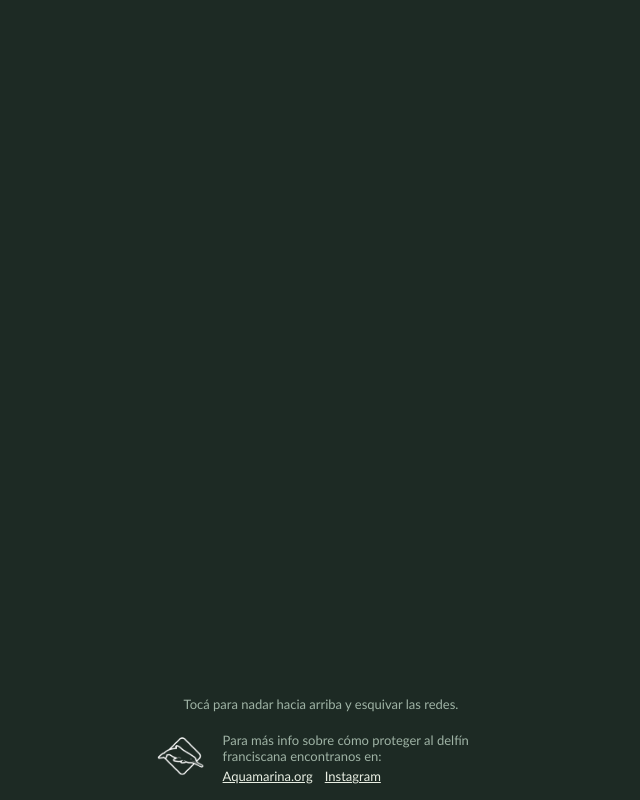
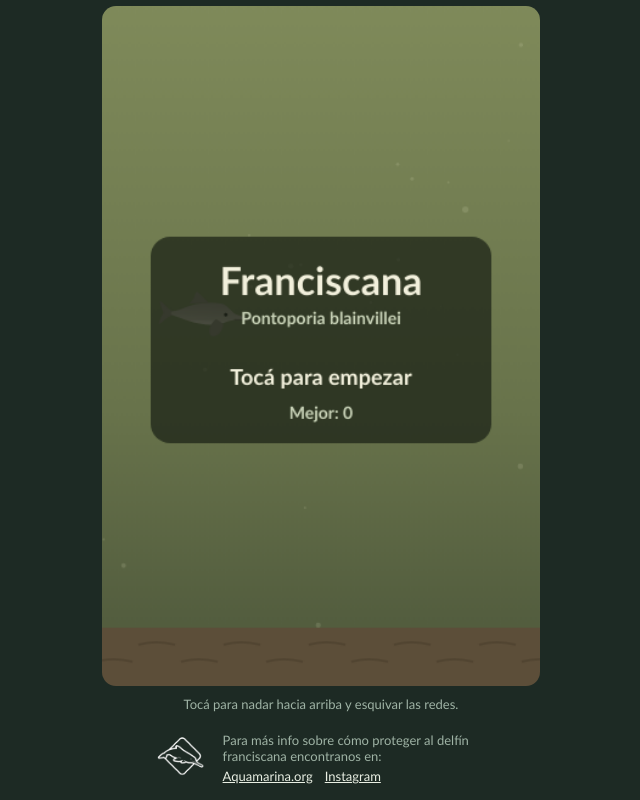
Before and after one commit to Tambu404/Francis, a plain HTML site: page index.html in a window 1280 px wide. Shown: the whole page, without its empty margins (319-959 px from the left). Drawn offline with Linux system fonts and the light colour scheme.

Commit message:
Update index.html

```diff
--- a/index.html
+++ b/index.html
@@ -10,7 +10,7 @@
 html,body{height:100%;margin:0}
 body{background:var(--bg);color:var(--ink);font-family:"Trebuchet MS","Segoe UI",system-ui,sans-serif;display:flex;flex-direction:column;align-items:center;justify-content:center;gap:10px;touch-action:manipulation;user-select:none;-webkit-user-select:none;-webkit-tap-highlight-color:transparent;-webkit-touch-callout:none}
 #wrap{position:relative;height:min(calc(100% - 120px),calc(100vw*1.5556));aspect-ratio:9/14;max-height:100%}
-canvas{width:100%;height:100%;display:block;border-radius:14px;cursor:pointer canvas{width:100%;height:100%;display:block;border-radius:14px;cursor:pointer;-webkit-tap-highlight-color:transparent;touch-action:none;outline:none}}
+canvas{width:100%;height:100%;display:block;border-radius:14px;cursor:pointer;-webkit-tap-highlight-color:transparent;touch-action:none;outline:none}
 p{margin:0;font-size:13px;color:var(--mute);text-align:center;padding:0 12px}
 footer{display:flex;align-items:center;gap:12px;max-width:360px;padding:0 12px}
 footer img{height:72px;width:auto;flex-shrink:0}
@@ -145,7 +145,6 @@ function panel(lines,y,h){
   x.fillStyle='rgba(25,32,22,.72)';x.beginPath();x.roundRect(40,y||190,W-80,h||170,16);x.fill();
   lines.forEach(l=>text(l[0],l[1],l[2],l[3]));
 }
-}
 function render(){
   x.save();
   if(shake>.5)x.translate((Math.random()-.5)*shake,(Math.random()-.5)*shake);
```
